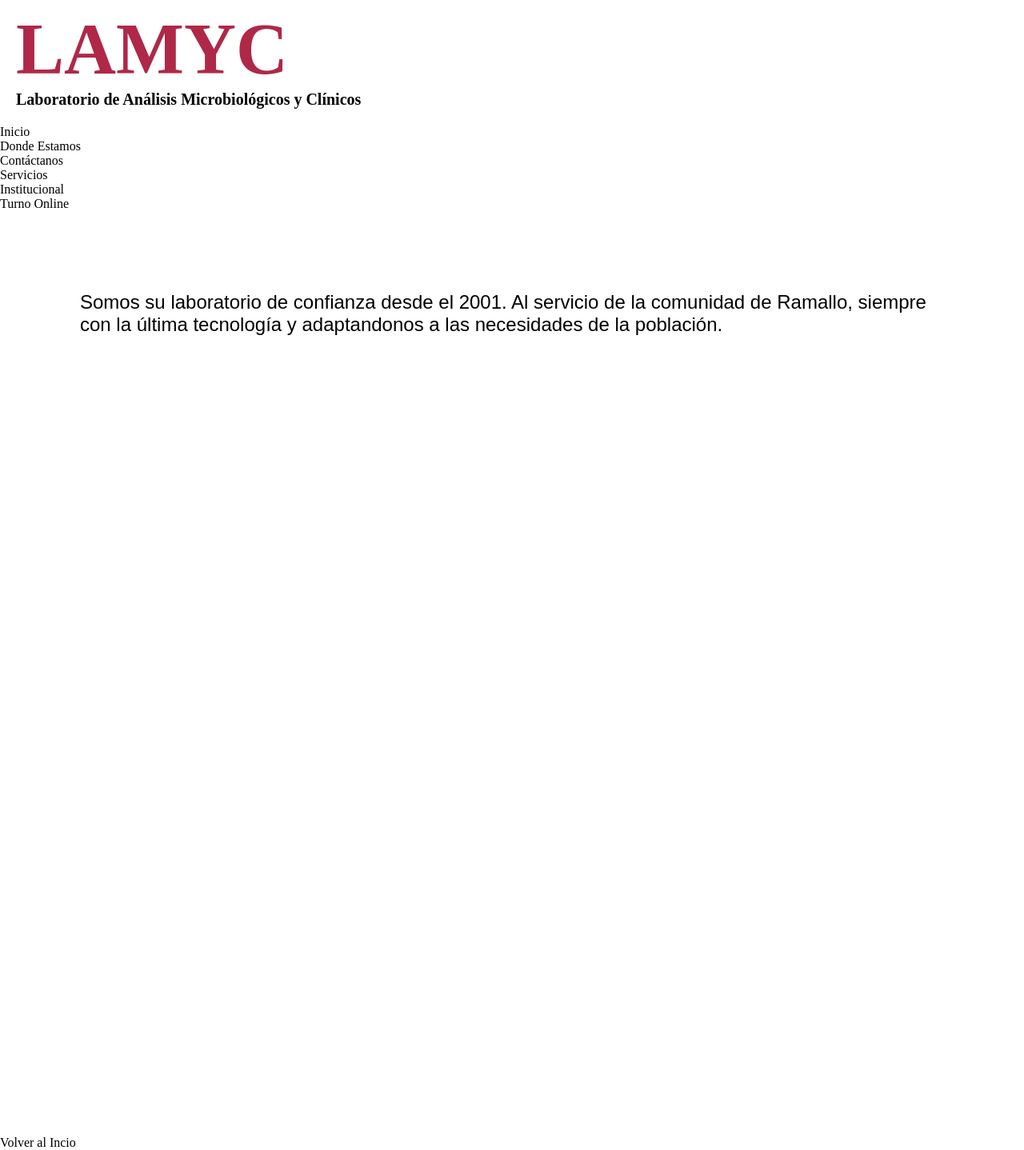
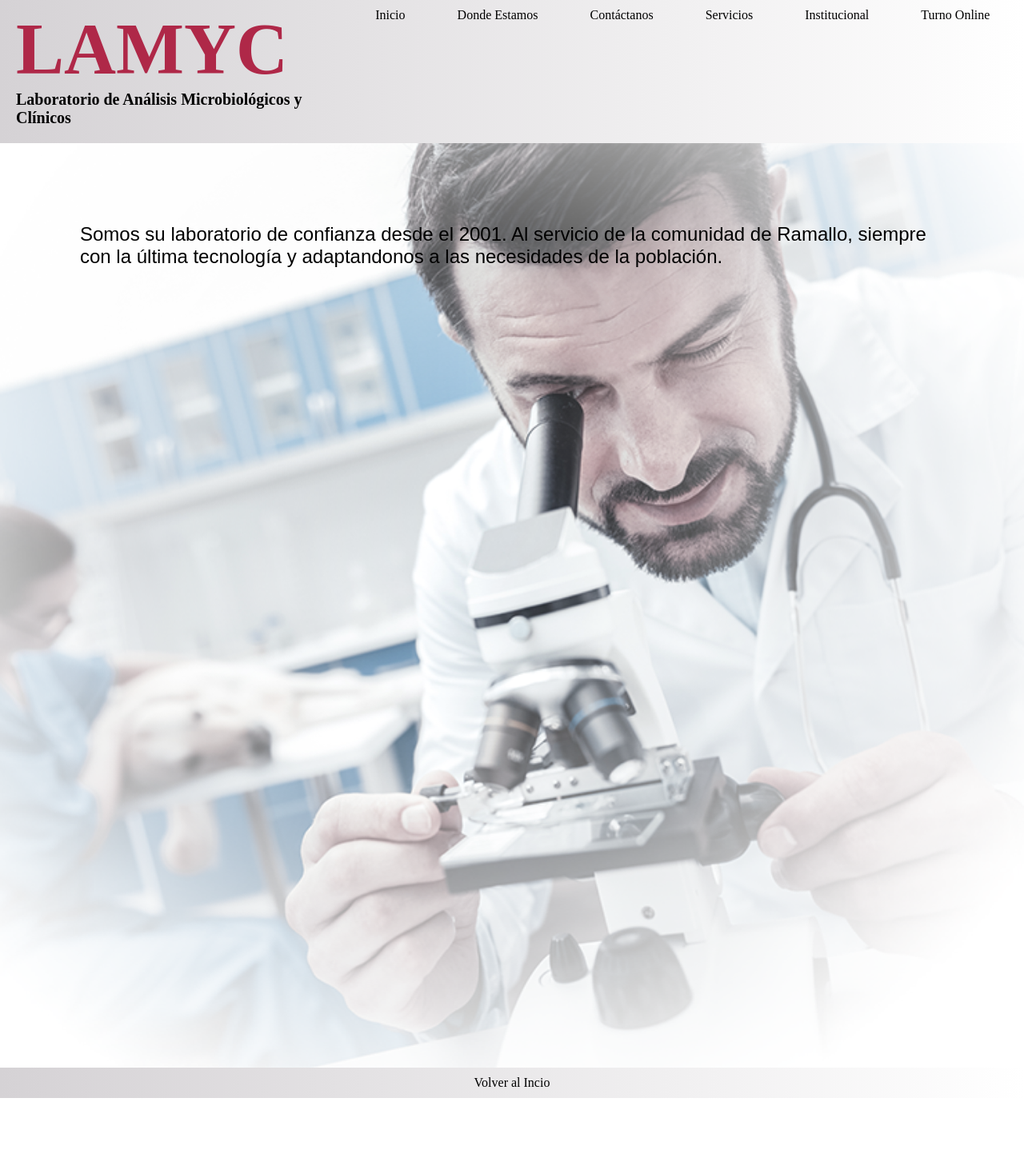
Before and after one commit to juansianca/Laboratorio-LAMYC, a plain HTML site: page Pages/Institucional.html in a window 1280 px wide. Shown: the whole page at 80% size. After the commit the page ends 1373 px from the top, so only its background shows below. Drawn offline with Linux system fonts and the light colour scheme.

Commit message:
agregue transiciones y gradiente

```diff
--- a/Pages/Institucional.html
+++ b/Pages/Institucional.html
@@ -9,27 +9,25 @@
     <link rel="stylesheet" href="../style/style.css">
 </head>
 <body>
-    <header>
-        <nav>
-            <section>
+    <nav class="container_grid">
+        <header class="logo">
                 <a style=text-decoration:none href="../index.htm"><h1>LAMYC</h1></a>
                 <h2>Laboratorio de Análisis Microbiológicos y Clínicos</h2>
-            </section>
-            <ul style="list-style: none;" class="ul-menu">
-                <li><a href="../index.htm">Inicio</a></li>
-                <li><a href=".Donde_Estamos.html">Donde Estamos</a></li>
-                <li><a href="./Contactanos.html">Contáctanos</a></li>
-                <li><a href="./Servicios.html">Servicios</a></li>
-                <li><a href="#">Institucional</a></li>
-                <li><a href="./Turno_Online.html">Turno Online</a></li>
-            </ul>
-        </nav>
-    </header>
-    <main>
-        <p class="reseña">Somos su laboratorio de confianza desde el 2001. Al servicio de la comunidad de Ramallo, siempre con la última tecnología y adaptandonos a las necesidades de la población.</p>
-    </main>
-    <footer>
-        <a href="../index.htm">Volver al Incio</a>
-    </footer>
+        </header>
+        <ul class="menu">
+            <li class="items"><a href="../index.htm">Inicio</a></li>
+            <li class="items"><a href=".Donde_Estamos.html">Donde Estamos</a></li>
+            <li class="items"><a href="./Contactanos.html">Contáctanos</a></li>
+            <li class="items"><a href="./Servicios.html">Servicios</a></li>
+            <li class="items"><a href="#">Institucional</a></li>
+            <li class="items"><a href="./Turno_Online.html">Turno Online</a></li>
+        </ul>
+        <main class="main">
+            <p class="reseña">Somos su laboratorio de confianza desde el 2001. Al servicio de la comunidad de Ramallo, siempre con la última tecnología y adaptandonos a las necesidades de la población.</p>
+        </main>
+        <footer class="footer">
+            <a href="../index.htm">Volver al Incio</a>
+        </footer>
+    </nav>
 </body>
 </html>
--- a/style/style.css
+++ b/style/style.css
@@ -11,7 +11,7 @@ a:link, a:visited, a:hover, a:active{
     text-decoration: none;
 }
 .container_grid{
-    background-color: #D5D2D5;
+    background-image: linear-gradient(to right, #D5D2D5,white);
     display: grid;
     grid-template-columns: repeat(3, 1fr);
     grid-template-rows: repeat(3, auto);
@@ -38,6 +38,11 @@ h2{
     justify-content: space-around;
     padding: 10px;
 }
+
+.items:hover{
+    -webkit-transform: scale(1.1); transform: scale(1.1);
+}
+
 .main{
     grid-column-start: 1;
     grid-column-end: -1;
@@ -51,7 +56,7 @@ h2{
 .footer{
     grid-column-start: 1;
     grid-column-end: -1;
-    background-color: #D5D2D5;
+    background-image: linear-gradient(to right, #D5D2D5,white);
     display: flex;
     justify-content: space-around;
     padding: 10px 0 10px 0;
```
Also changed, not shown: Pages/Donde_Estamos.html (+7 -7 lines), Pages/Servicios.html (+6 -6 lines), Pages/Turno_Online.html (+19 -21 lines), index.htm (+6 -6 lines).
